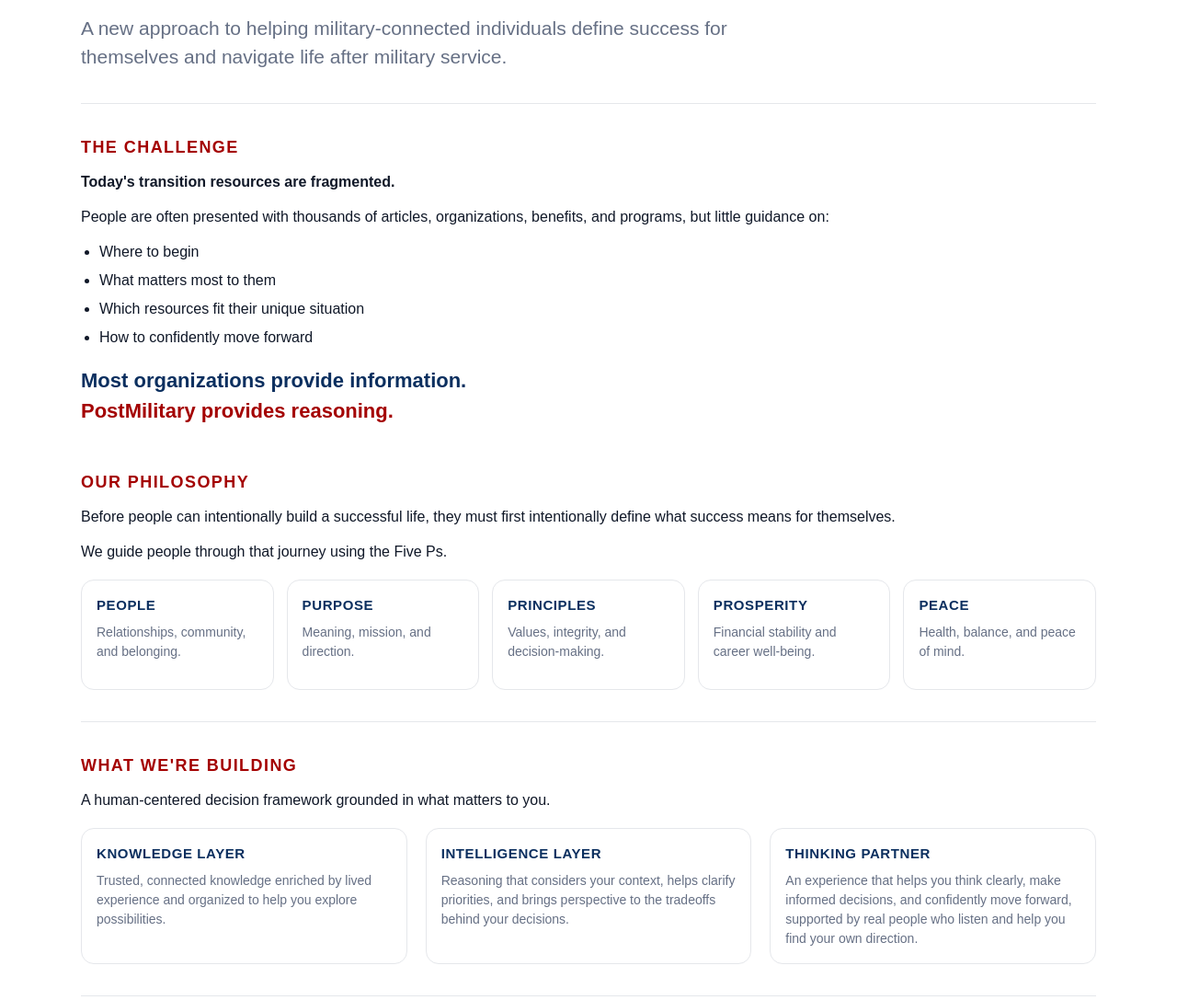
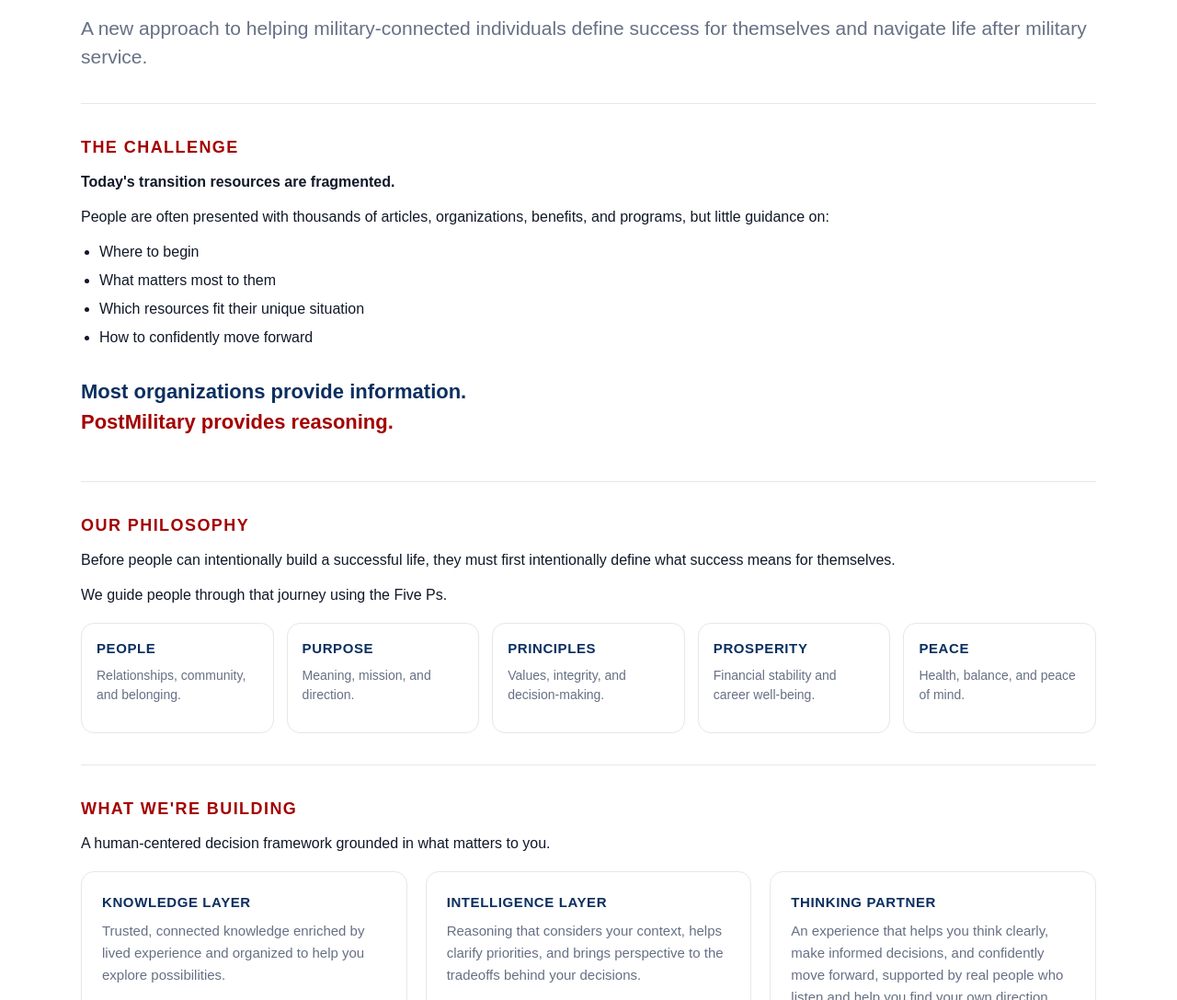
Before and after one commit to PostMilitary/postmilitary, a plain HTML site: page index.html in a window 1280 px wide. Shown: the part 213-1300 px from the top of the page at 92% size. Drawn offline with Linux system fonts and the light colour scheme.

Commit message:
Update index.html
Subheading width change to 100%
Add a subtle divider before “Our Philosophy” to separate the sections.
Give the two-line statement more breathing room.
Make the bottom cards slightly roomier.

```diff
--- a/index.html
+++ b/index.html
@@ -49,7 +49,7 @@
     .subhead {
       font-size:21px;
       color:var(--muted);
-      max-width:780px;
+      max-width:100%;
       margin:0;
     }
     .grid {
@@ -136,6 +136,26 @@
       .grid, .building { grid-template-columns:1fr; }
       .fiveps { grid-template-columns:1fr; }
     }
+    /* Separate The Challenge from Our Philosophy */
+.grid > div + div {
+  border-top:1px solid var(--line);
+  padding-top:34px;
+}
+
+/* Give the key statement more breathing room */
+.statement {
+  margin-top:30px;
+}
+
+/* Add breathing room inside the bottom cards */
+.building .card {
+  padding:22px;
+}
+
+.building .card p {
+  font-size:15px;
+  line-height:1.6;
+}
   </style>
 </head>
 <body>
```
